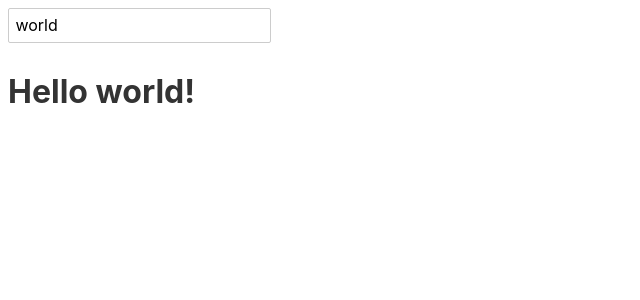
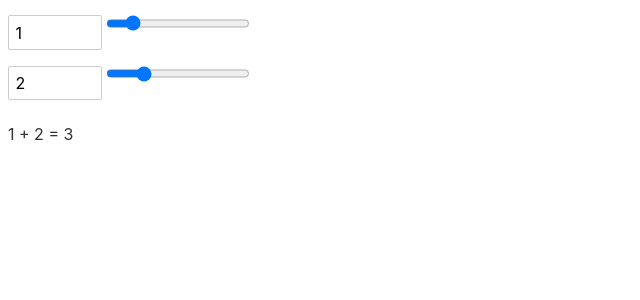
Before and after one commit to kkata/svelte-tutorial, a Svelte app: page / in a window 1280 px wide. Shown: the top 300 px of the page, without its empty margins (0-640 px from the left). Built offline with nearby package versions, Linux system fonts and the light colour scheme.

Commit message:
Bindings Numeric inputs

```diff
--- a/src/App.svelte
+++ b/src/App.svelte
@@ -1,7 +1,16 @@
 <script>
-let name = "world";
+let a = 1;
+let b = 2;
 </script>
 
-<input bind:value="{name}" />
+<label>
+  <input type="number" bind:value="{a}" min="0" max="10" />
+  <input type="range" bind:value="{a}" min="0" max="10" />
+</label>
 
-<h1>Hello {name}!</h1>
+<label>
+  <input type="number" bind:value="{b}" min="0" max="10" />
+  <input type="range" bind:value="{b}" min="0" max="10" />
+</label>
+
+<p>{a} + {b} = {a + b}</p>
```
